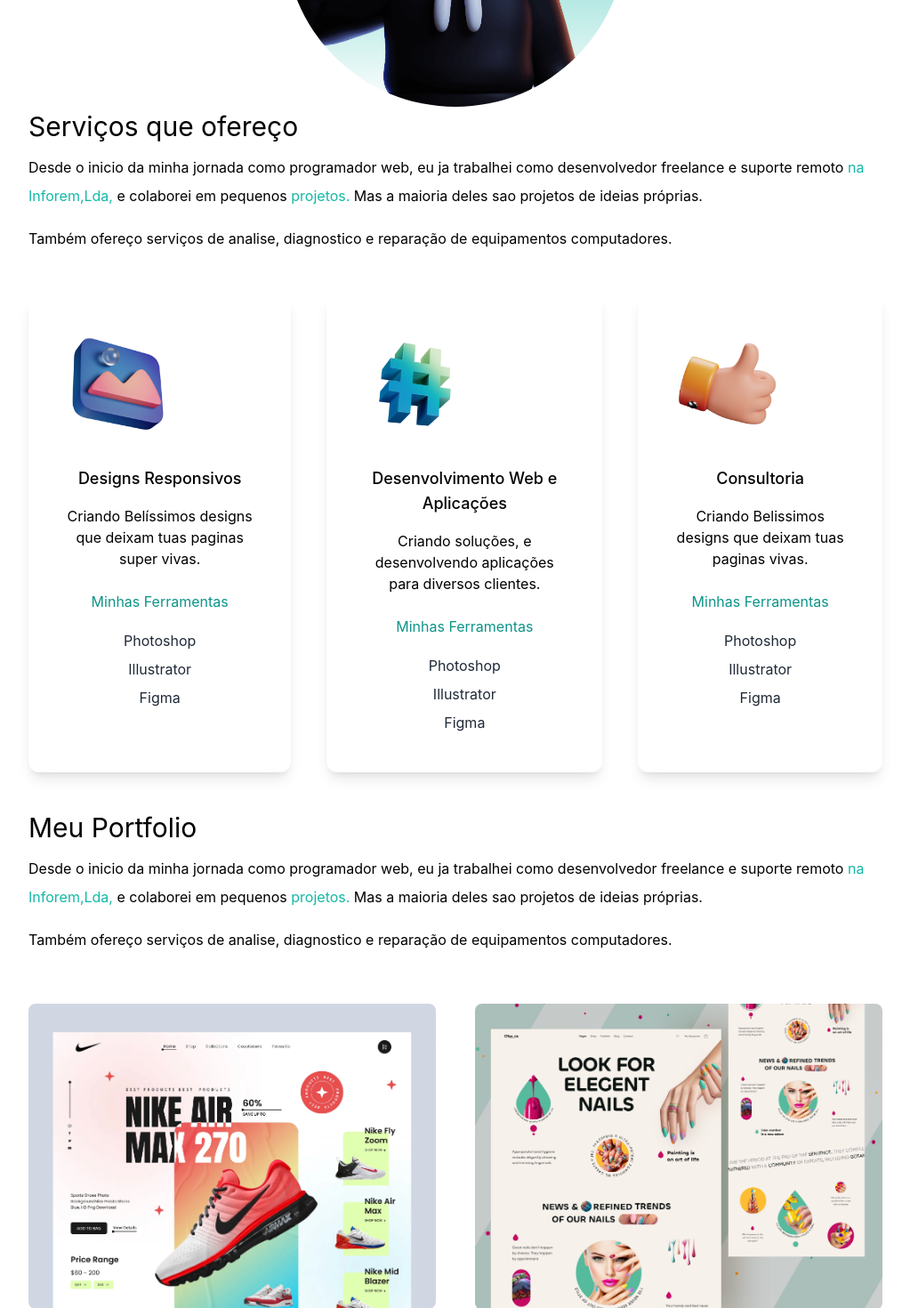
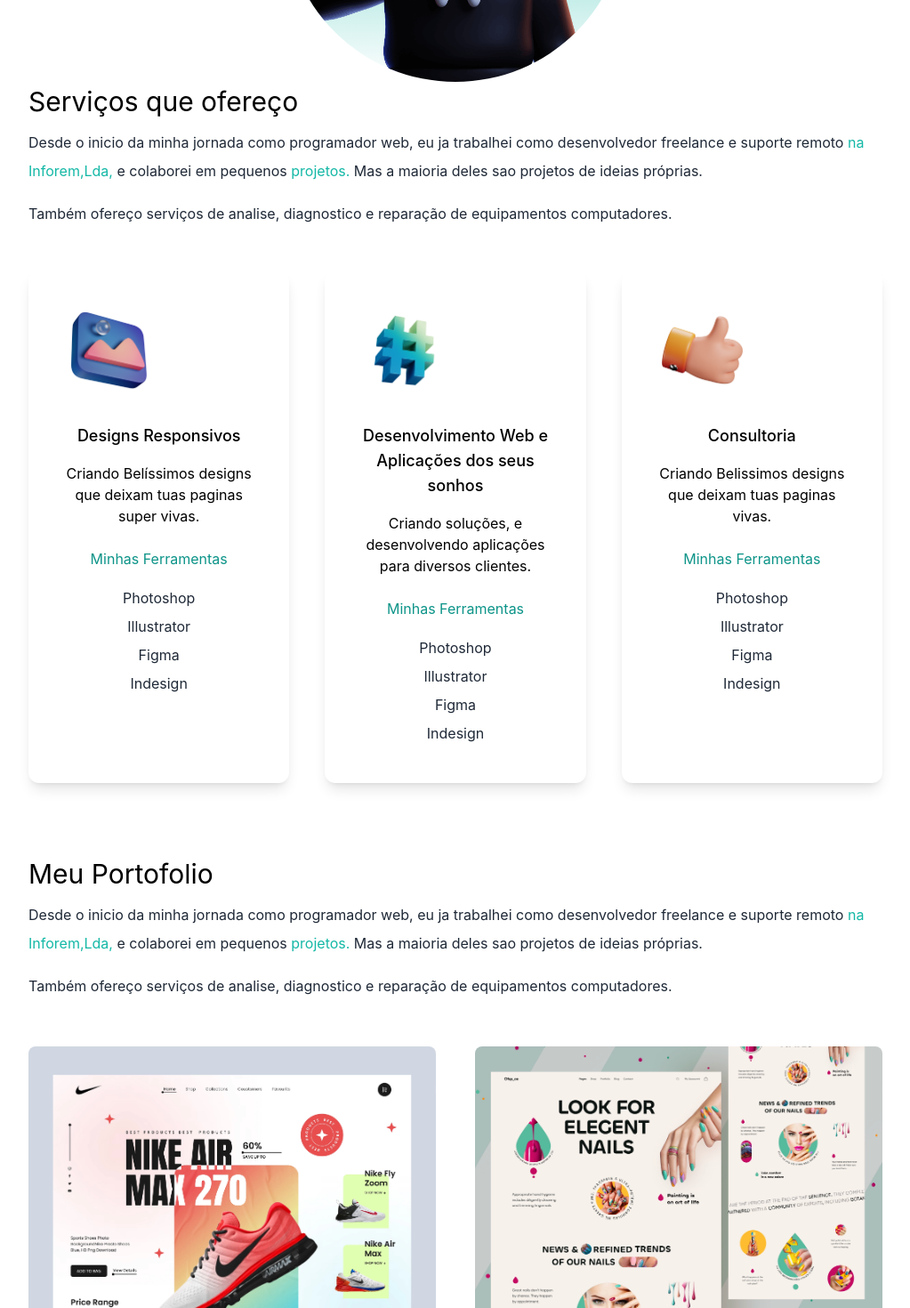
Before and after one commit to Unesio-Severino/React-Tailwind-Portfolio, a Next.js app: page / in a window 1280 px wide. Shown: the part 960-2430 px from the top of the page at 89% size, without its empty margins (128-1151 px from the left). Built offline with nearby package versions, Linux system fonts and the light colour scheme.

Commit message:
Finish Design.

```diff
--- a/pages/index.tsx
+++ b/pages/index.tsx
@@ -27,17 +27,19 @@ export default function Home() {
 
       {/* PROFILE */}
 
-      <main className="bg-white px-10 md:px-20 lg:px-40">
+      <main className=" bg-white px-10 dark:bg-gray-900 md:px-20 lg:px-40">
         <section className="min-h-screen">
-          <nav className="py-10 mb-12 flex justify-between">
+          <nav className="py-10 mb-12 flex justify-between dark:text-white">
             <h1 className="text-xl font-burtons">Unésio Mucutueliua</h1>
             <ul className="flex items-center">
               <li>
-                <BsFillMoonStarsFill className="cursor-pointer text-2xl" />
+                <BsFillMoonStarsFill
+                  onClick={() => setDarkMode(!darkMode)}
+                  className="cursor-pointer text-2xl" />
               </li>
               <li>
                 <a
-                  className="bg-gradient-to-r from-cyan-500 to-teal-500 text-white px-4 py-2 rounded-md ml-8"
+                  className="bg-gradient-to-r from-cyan-500 text- to-teal-500 text-white px-4 py-2 border-none rounded-md ml-8"
                   href="#"
                 >
                   Resumo
@@ -46,53 +48,52 @@ export default function Home() {
             </ul>
           </nav>
 
-          <div className="text-center p-10">
-            <h2 className="text-6xl py-2 text-teal-600 font-medium md:text-6xl">
+          <div className="text-center p-10 py-10">
+            <h2 className="text-5xl py-2 text-teal-600 font-medium dark:text-teal-400 md:text-6xl">
               Unésio Mucutueliua
             </h2>
-            <h3 className="text-2xl py-2 md:text-3xl">
+            <h3 className="text-2xl py-2 dark:text-white md:text-3xl">
               Desenvolvedor web & Desenvolvedor de aplicações.
             </h3>
-            <p className="text-md py-5 leading-8 text-gray-800 md:text-xl max-w-lg mx-auto">
+            <p className="text-md py-5 leading-8 text-gray-800 dark:text-gray-200 max-w-xl mx-auto md:text-xl">
               Sou Desenvolvedor web, desenvolvedor de aplicações, jovem criativo
               e inovador com muita paixão pela tecnologia, desenho. Trabalho com
               desenvolvimento de softwares deste 2020. Entre em contacto comigo
               pelos serviços abaixo.
             </p>
           </div>
-          <div className="text-5xl flex justify-center gap-16 py-3 text-gray-600">
+          <div className="text-5xl flex justify-center gap-16 py-3 text-gray-600 dark:text-gray-400">
             <AiFillGithub />
             <AiFillInstagram />
             <AiFillLinkedin />
           </div>
 
-          <div className="relative mx-auto bg-gradient-to-b from-teal-500 rounded-full w-80 h-80 mt-20 overflow-hidden md:h-96 md:w-96">
-            <Image src={deved} layout="fill" objectFit="cover" alt={""} />
+          <div className="mx-auto bg-gradient-to-b from-teal-500 rounded-full w-80 h-80 relative overflow-hidden mt-20 md:h-96 md:w-96">
+            <Image src={deved} layout="fill" objectFit="cover" />
           </div>
         </section>
 
         {/* SERVICES */}
         <section>
           <div>
-            <h3 className="text-3xl py-1">Serviços que ofereço</h3>
-            <p className="text-md py-2 leading-8 text-gray-80">
+            <h3 className="text-3xl py-1 dark:text-white">Serviços que ofereço</h3>
+             <p className="text-md py-2 leading-8 text-gray-800 dark:text-gray-200">
               Desde o inicio da minha jornada como programador web, eu ja
               trabalhei como desenvolvedor freelance e suporte remoto
               <span className="text-teal-500"> na Inforem,Lda, </span>e
-              colaborei em pequenos{" "}
-              <span className="text-teal-500">projetos. </span>
+              colaborei em pequenos <span className="text-teal-500">projetos. </span>
               Mas a maioria deles sao projetos de ideias próprias.
             </p>
-            <p className="text-md py-2 leading-8 text-gray-80">
+            <p className="text-md py-2 leading-8 text-gray-800 dark:text-gray-200">
               Também ofereço serviços de analise, diagnostico e reparação de
               equipamentos computadores.
             </p>
           </div>
 
           <div className="lg:flex gap-10">
-            <div className="text-center shadow-lg p-10 rounded-xl my-10">
-              <Image src={design} width={120} height={120} />
-              <h3 className="text-lg font-medium pt-8 pb-2">
+            <div className="text-center shadow-lg p-10 rounded-xl my-10  dark:bg-white flex-1">
+              <Image src={design} width={100} height={100} />
+              <h3 className="text-lg font-medium pt-8 pb-2  ">
                 Designs Responsivos
               </h3>
               <p className="py-2">
@@ -102,12 +103,13 @@ export default function Home() {
               <p className="text-gray-800 py-1">Photoshop</p>
               <p className="text-gray-800 py-1">Illustrator</p>
               <p className="text-gray-800 py-1">Figma</p>
+              <p className="text-gray-800 py-1">Indesign</p>
             </div>
 
-            <div className="text-center shadow-lg p-10 rounded-xl my-10">
-              <Image src={code} width={120} height={120} />
+            <div className="text-center shadow-lg p-10 rounded-xl my-10 dark:bg-white flex-1">
+              <Image src={code} width={100} height={100} />
               <h3 className="text-lg font-medium pt-8 pb-2">
-                Desenvolvimento Web e Aplicações
+                Desenvolvimento Web e Aplicações dos seus sonhos
               </h3>
               <p className="py-2">
                 Criando soluções, e desenvolvendo aplicações para diversos
@@ -117,10 +119,11 @@ export default function Home() {
               <p className="text-gray-800 py-1">Photoshop</p>
               <p className="text-gray-800 py-1">Illustrator</p>
               <p className="text-gray-800 py-1">Figma</p>
+              <p className="text-gray-800 py-1">Indesign</p>
             </div>
 
-            <div className="text-center shadow-lg p-10 rounded-xl my-10">
-              <Image src={consulting} width={120} height={120} />
+            <div className="text-center shadow-lg p-10 rounded-xl my-10 dark:bg-white flex-1">
+              <Image src={consulting} width={100} height={100} />
               <h3 className="text-lg font-medium pt-8 pb-2">Consultoria</h3>
               <p className="py-2">
                 Criando Belissimos designs que deixam tuas paginas vivas.
@@ -129,13 +132,15 @@ export default function Home() {
               <p className="text-gray-800 py-1">Photoshop</p>
               <p className="text-gray-800 py-1">Illustrator</p>
               <p className="text-gray-800 py-1">Figma</p>
+              <p className="text-gray-800 py-1">Indesign</p>
             </div>
           </div>
-        </section>
-        <section>
+          </section>
+
+        <section className="py-10">
           <div>
-            <h3 className="text-3xl py-1">Meu Portfolio</h3>
-            <p className="text-md py-2 leading-8 text-gray-80">
+            <h3 className="text-3xl py-1 dark:text-white ">Meu Portofolio</h3>
+            <p className="text-md py-2 leading-8 text-gray-800 dark:text-gray-200">
               Desde o inicio da minha jornada como programador web, eu ja
               trabalhei como desenvolvedor freelance e suporte remoto
               <span className="text-teal-500"> na Inforem,Lda, </span>e
@@ -143,22 +148,22 @@ export default function Home() {
               <span className="text-teal-500">projetos. </span>
               Mas a maioria deles sao projetos de ideias próprias.
             </p>
-            <p className="text-md py-2 leading-8 text-gray-80">
+            <p className="text-md py-2 leading-8 text-gray-800 dark:text-gray-200">
               Também ofereço serviços de analise, diagnostico e reparação de
               equipamentos computadores.
             </p>
           </div>
-          <div className="flex flex-col gap-11 py-12 lg:flex-row lg:flex-wrap">
+          <div className="flex flex-col gap-11 py-11 lg:flex-row lg:flex-wrap">
             <div className="basis-1/3 flex-1">
               <Image
-                src={web1}
                 className="rounded-lg object-cover"
                 width={"100%"}
                 height={"100%"}
                 layout="responsive"
+                src={web1}
               />
             </div>
-            <div className="basis-1/3 flex-1">
+            <div className="basis-1/3 flex-1 ">
               <Image
                 src={web2}
                 className="rounded-lg object-cover"
@@ -167,7 +172,7 @@ export default function Home() {
                 layout="responsive"
               />
             </div>
-            <div className="basis-1/3 flex-1">
+            <div className="basis-1/3 flex-1 ">
               <Image
                 src={web3}
                 className="rounded-lg object-cover"
@@ -185,7 +190,7 @@ export default function Home() {
                 layout="responsive"
               />
             </div>
-           <div className="basis-1/3 flex-1">
+            <div className="basis-1/3 flex-1">
               <Image
                 src={web5}
                 className="rounded-lg object-cover"
```
